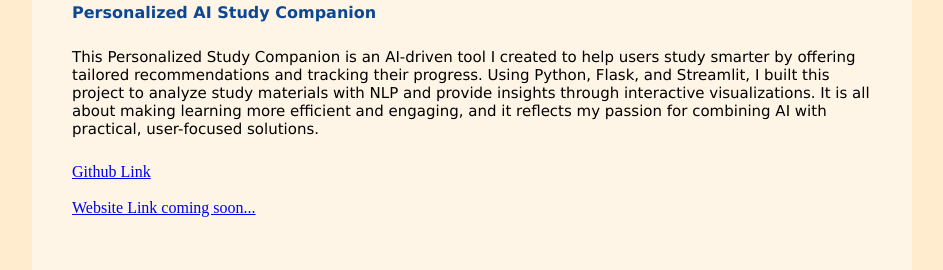
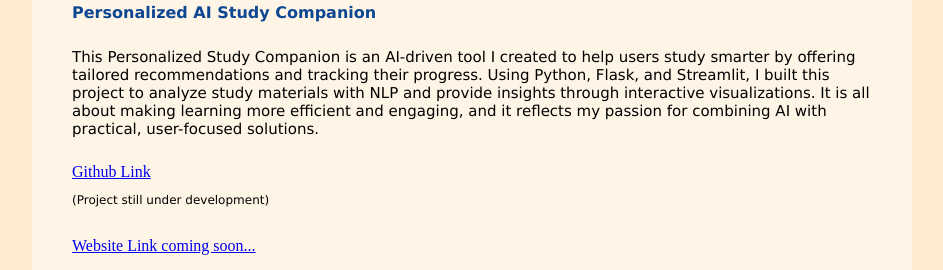
Before and after one commit to Mar85562/portfolioWebsite, a plain HTML site: page index.html in a window 1280 px wide. Shown: the part 1594-1864 px from the top of the page, without its empty margins (168-1111 px from the left). Drawn offline with Linux system fonts and the light colour scheme.

Commit message:
Added 'under development' message next to study companion github link

```diff
--- a/index.html
+++ b/index.html
@@ -52,7 +52,7 @@
                     <h3>Personalized AI Study Companion</h3>
                     <p class="project-description">This Personalized Study Companion is an AI-driven tool I created to help users study smarter by offering tailored recommendations and tracking their progress. Using Python, Flask, and Streamlit, I built this project to analyze study materials with NLP and provide insights through interactive visualizations. It is all about making learning more efficient and engaging, and it reflects my passion for combining AI with practical, user-focused solutions.</p>
                     <div>
-                        <a target="_blank" rel="noreferrer noopener" href="https://github.com/Mar85562/study-companion-ai">Github Link</a>
+                        <a target="_blank" rel="noreferrer noopener" href="https://github.com/Mar85562/study-companion-ai">Github Link</a><p style="font-size: 12px;">(Project still under development)</p>
                     </div>
                     &nbsp;
                     &nbsp;
```
